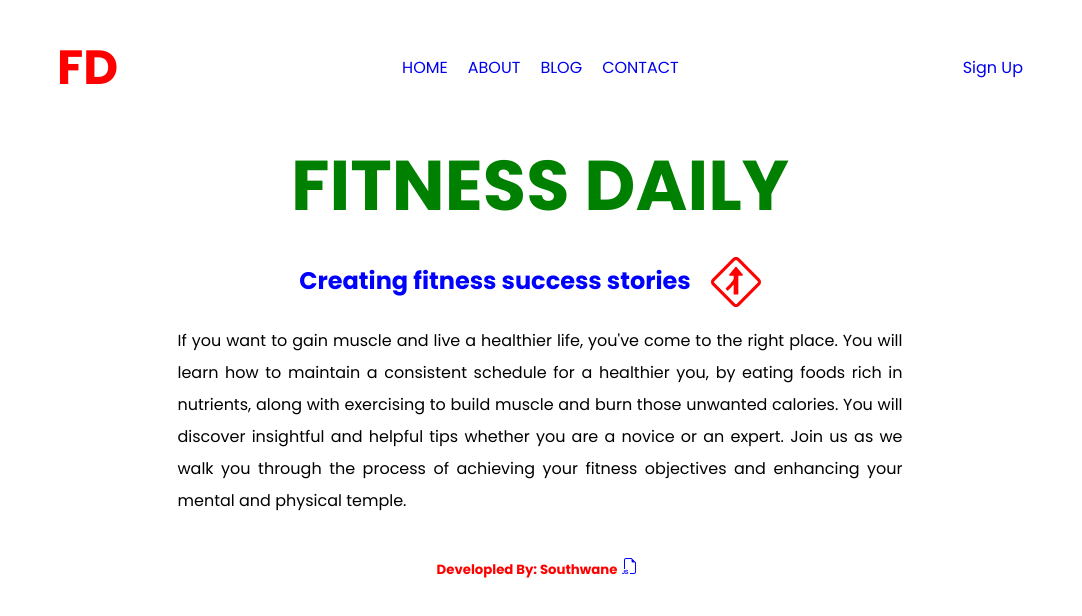
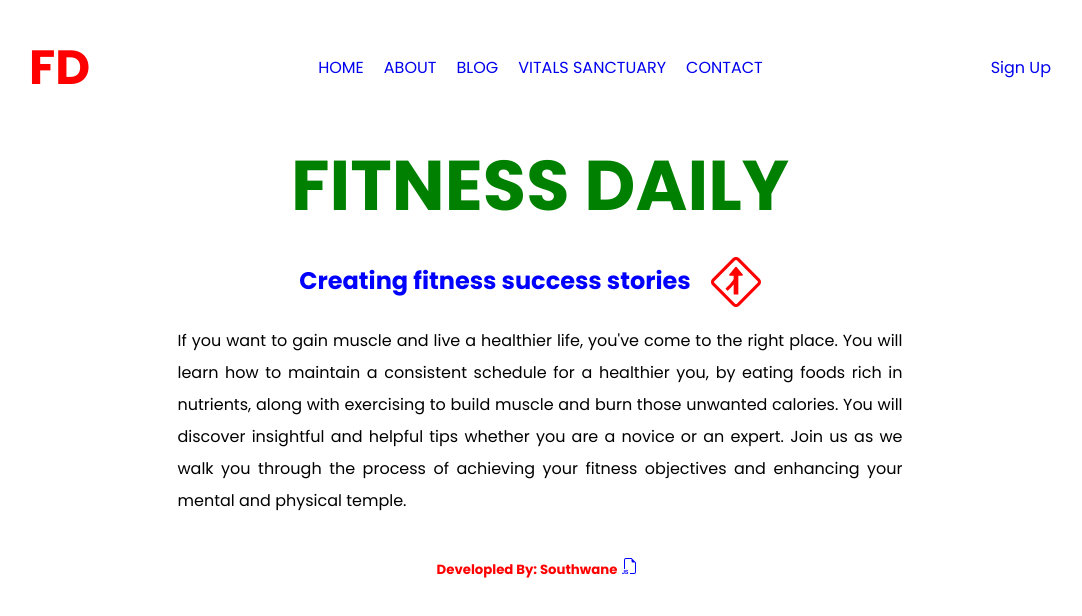
Before and after one commit to southwane/fitness-daily, a Next.js app: page / in a window 1280 px wide. Shown: the top 616 px of the page, without its empty margins (100-1182 px from the left). Built offline with nearby package versions, Linux system fonts and the light colour scheme.

Commit message:
file changes

```diff
--- a/app/components/Navbar.js
+++ b/app/components/Navbar.js
@@ -23,6 +23,18 @@ const Navbar = () => {
           </Link>
         </li>
         <li className="li">
+          <Link
+            href={
+              "https://www.amazon.com/b?_encoding=UTF8&tag=fitnessdailyd-20&linkCode=ur2&linkId=bab8f75e6eab7519c6ef332fea278bc1&camp=1789&creative=9325&node=23675621011"
+            }
+            target="_blank"
+            className="a"
+          >
+            VITALS SANCTUARY
+          </Link>
+        </li>
+
+        <li className="li">
           <Link href={"/contact"} className="a">
             CONTACT
           </Link>
--- /dev/null
+++ b/app/components/footer.css
@@ -0,0 +1,3 @@
+.h5 {
+  color: red;
+}
--- a/app/layout.js
+++ b/app/layout.js
@@ -1,6 +1,7 @@
 import "./globals.css";
 import Navbar from "./components/Navbar";
 import page from "./page.module.css";
+import Link from "next/link";
 
 export const metadata = {
   title: "Fitness Daily",
```
Also changed, not shown: app/components/Footer.js (added, +13 -0 lines).
